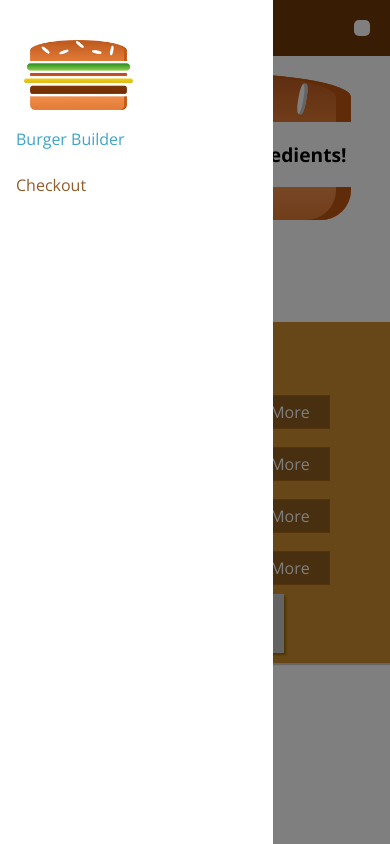
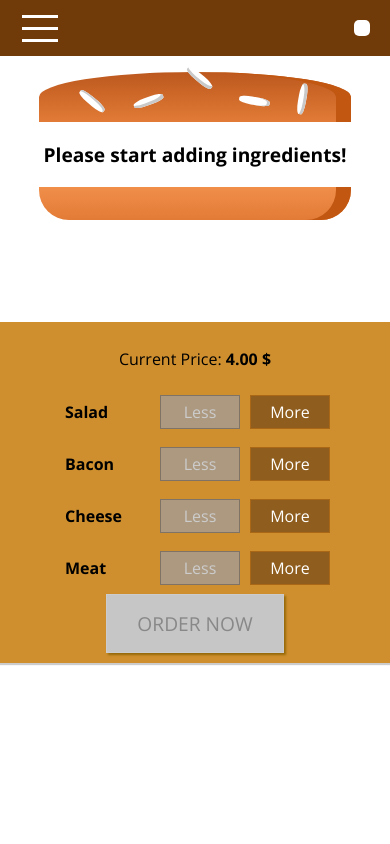
Before and after one commit to Knightwalker/burger-lab, a React (Create React App) app: page / in a window 390 px wide. Built offline with nearby package versions, Linux system fonts and the light colour scheme.

Commit message:
Making the components mobile responsive

```diff
--- a/src/components/Burger/OrderSummary/OrderSummary.js
+++ b/src/components/Burger/OrderSummary/OrderSummary.js
@@ -1,11 +1,20 @@
 import React from "react";
 import Button from "../../UI/Button/Button.js";
 
-const orderSummary = (props) => {
-  const ingredients = Object.keys(props.ingredients)
+class OrderSummary extends React.Component {
+  constructor(props) {
+    super(props);
+  }
+
+  componentDidUpdate() {
+    console.log("[OrderSummary] will update");
+  }
+
+  render() {
+    const ingredients = Object.keys(this.props.ingredients)
     .map(key => {
       return (
-      <li key={key}><span style={{textTransform: "capitalize"}}>{key}</span>: {props.ingredients[key]}</li>
+      <li key={key}><span style={{textTransform: "capitalize"}}>{key}</span>: {this.props.ingredients[key]}</li>
       );
     });
 
@@ -16,12 +25,13 @@ const orderSummary = (props) => {
         <ul>
           {ingredients}
         </ul>
-      <p><strong>Total Price: {props.price.toFixed(2)} $</strong></p>
+        <p><strong>Total Price: {this.props.price.toFixed(2)} $</strong></p>
         <p>Continue to Checkout?</p>
-      <Button btnType="Danger" clicked={props.fCancelPurchaseHandler}>CANCEL</Button>
-      <Button btnType="Success" clicked={props.fContinuePurchaseHandler}>CONTINUE</Button>
+        <Button btnType="Danger" clicked={this.props.fCancelPurchaseHandler}>CANCEL</Button>
+        <Button btnType="Success" clicked={this.props.fContinuePurchaseHandler}>CONTINUE</Button>
       </React.Fragment>
     );
+  }
 };
 
-export default orderSummary;
+export default OrderSummary;
--- a/src/components/Layout/Layout.js
+++ b/src/components/Layout/Layout.js
@@ -7,7 +7,7 @@ class Layout extends React.Component {
   constructor(props) {
     super(props);
     this.state = {
-      showSideDrawer: true
+      showSideDrawer: false
     }
   }
 
@@ -15,10 +15,16 @@ class Layout extends React.Component {
     this.setState({showSideDrawer: false});
   }
 
+  fDrawerToggle = () => {
+    this.setState((prevState) => {
+      return {showSideDrawer: !prevState.showSideDrawer}; // toggle true to false
+    })
+  }
+
   render() {
     return (
       <React.Fragment>
-        <Toolbar></Toolbar>
+        <Toolbar fDrawerToggle={this.fDrawerToggle}></Toolbar>
         <SideDrawer open={this.state.showSideDrawer} fCloseTheSideDrawer={this.fCloseTheSideDrawer}></SideDrawer>
         <main className={styles.Content}>
           {this.props.children}
--- /dev/null
+++ b/src/components/Navigation/SideDrawer/DrawerToggle/DrawerToggle.css
@@ -0,0 +1,23 @@
+.DrawerToggle {
+  width: 40px;
+  height: 100%;
+  display: flex;
+  flex-flow: column;
+  justify-content: space-around;
+  align-items: center;
+  padding: 10px 0;
+  box-sizing: border-box;
+  cursor: pointer;
+}
+
+.DrawerToggle div {
+  width: 90%;
+  height: 3px;
+  background-color: white;
+}
+
+@media (min-width: 500px) {
+  .DrawerToggle {
+      display: none;
+  }
+}
--- /dev/null
+++ b/src/components/Navigation/SideDrawer/DrawerToggle/DrawerToggle.js
@@ -0,0 +1,14 @@
+import React from "react";
+import "./DrawerToggle.css";
+
+const drawerToggle = (props) => {
+  return (
+    <div className="DrawerToggle" onClick={props.isClicked}>
+      <div></div>
+      <div></div>
+      <div></div>
+    </div>
+  );
+}
+
+export default drawerToggle;
--- a/src/components/Navigation/Toolbar/Toolbar.js
+++ b/src/components/Navigation/Toolbar/Toolbar.js
@@ -1,11 +1,12 @@
 import React from "react";
 import Logo from "../../Logo/Logo.js";
+import DrawerToggle from "../SideDrawer/DrawerToggle/DrawerToggle.js";
 import "./Toolbar.css";
 
 const toolbar = (props) => {
   return (
     <header className="Toolbar">
-      <div>MENU</div>
+      <DrawerToggle isClicked={props.fDrawerToggle}></DrawerToggle>
       <Logo></Logo>
       <nav className="DesktopOnly">
         <ul className="NavigationItems">
--- a/src/components/UI/Modal/Modal.js
+++ b/src/components/UI/Modal/Modal.js
@@ -2,20 +2,34 @@ import React from "react";
 import Backdrop from "../Backdrop/Backdrop.js";
 import "./Modal.css";
 
-const modal = (props) => {
+class Modal extends React.Component {
+
+  shouldComponentUpdate(nextProps, nextState) {
+    if (nextProps.show !== this.props.show) {
+      return true;
+    }
+    return false;
+  }
+
+  componentWillUpdate() {
+    console.log("[Modal] Will Update");
+  }
+
+  render () {
     const style = {
-    transform: props.show ? "translateY(0)" : "translateY(-100vh)",
-    opacity: props.show ? "1" : "0"
+      transform: this.props.show ? "translateY(0)" : "translateY(-100vh)",
+      opacity: this.props.show ? "1" : "0"
     }
 
     return (
       <React.Fragment>
-      <Backdrop show={props.show} isClicked={props.fCancelPurchaseHandler}></Backdrop>
+        <Backdrop show={this.props.show} isClicked={this.props.fCancelPurchaseHandler}></Backdrop>
         <div className="Modal" style={style}>
-        {props.children}
+          {this.props.children}
         </div>
       </React.Fragment>
     );
   }
+}
 
-export default modal;
+export default Modal;
```
Lines whose indentation alone changed are shown as unchanged.
